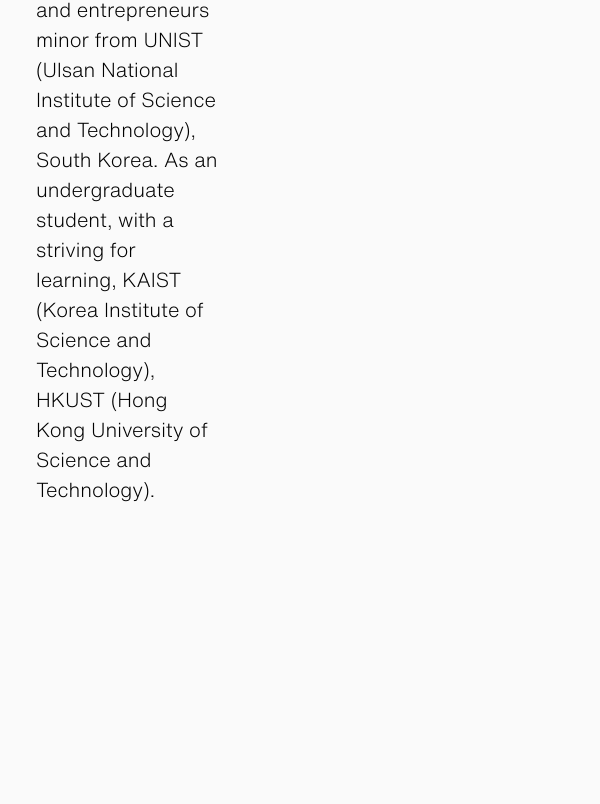
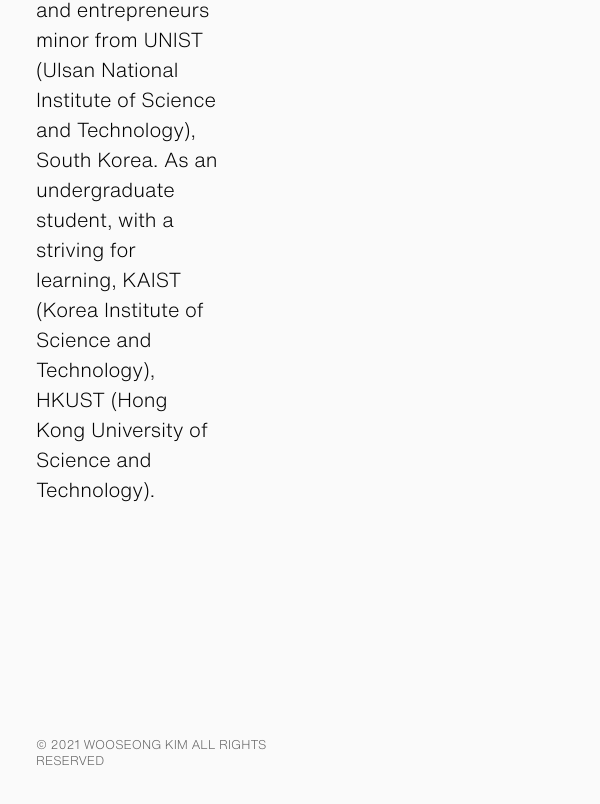
Before and after one commit to kylewskim/kylewskim.github.io, a React (Create React App) app: page /#/ in a window 600 px wide. Shown: the part 1474-2278 px from the top of the page. Before the commit the page ends 2199 px from the top, so only its background shows below. Built offline with nearby package versions, Linux system fonts and the light colour scheme.

Commit message:
copyright updated

```diff
--- a/src/routes/Home.css
+++ b/src/routes/Home.css
@@ -39,6 +39,11 @@
     .nav_content {
         font-size : 15px;
     }
+
+    .text-copyright-wooseongkim {
+        font-size : 10px;
+        color : #5e5e5e;
+    }
 }
 
 @media only screen and (min-width: 600px) {
@@ -62,6 +67,11 @@
 
     .nav_content {
         font-size : 17px;
+    }
+
+    .text-copyright-wooseongkim {
+        font-size : 12.5px;
+        color : #5e5e5e;
     }
 }
 
@@ -89,6 +99,13 @@
 }
 
 .info-grid-container {
+    padding-left : 6%;
+    padding-right : 6%;
+
+    font-family: Helvetica-Now;
+}
+
+.footer-grid-container {
     padding-left : 6%;
     padding-right : 6%;
 
--- a/src/routes/Home.js
+++ b/src/routes/Home.js
@@ -59,6 +59,15 @@
                 </Grid>
             </Grid>
 
+            <Grid container className='footer-grid-container' spacing={8} direction='row' justify='flex-start' alignItems='flex-start' style={{marginTop: 100, marginBottom: 50}}>
+                <Grid item className='copyright-wooseongkim' xs={12} sm={6}>
+                    <p className='text-copyright-wooseongkim'>
+                    © 2021 WOOSEONG KIM ALL RIGHTS RESERVED
+                    </p>
+                </Grid>
+            </Grid>
+
+
         </div>
     )
 }
```
Also changed, not shown: 1 other file (tests, documents, lock files or other folders).
